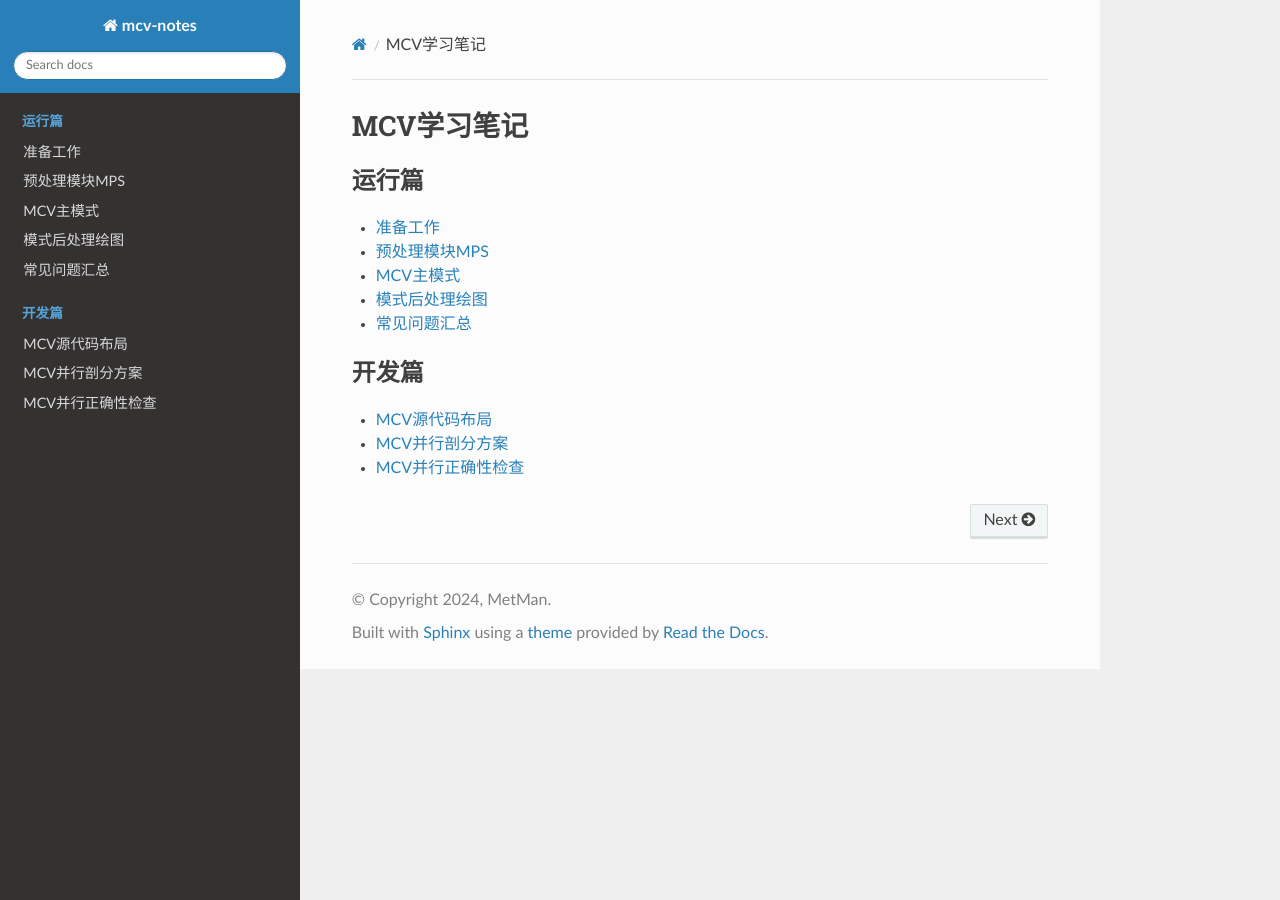
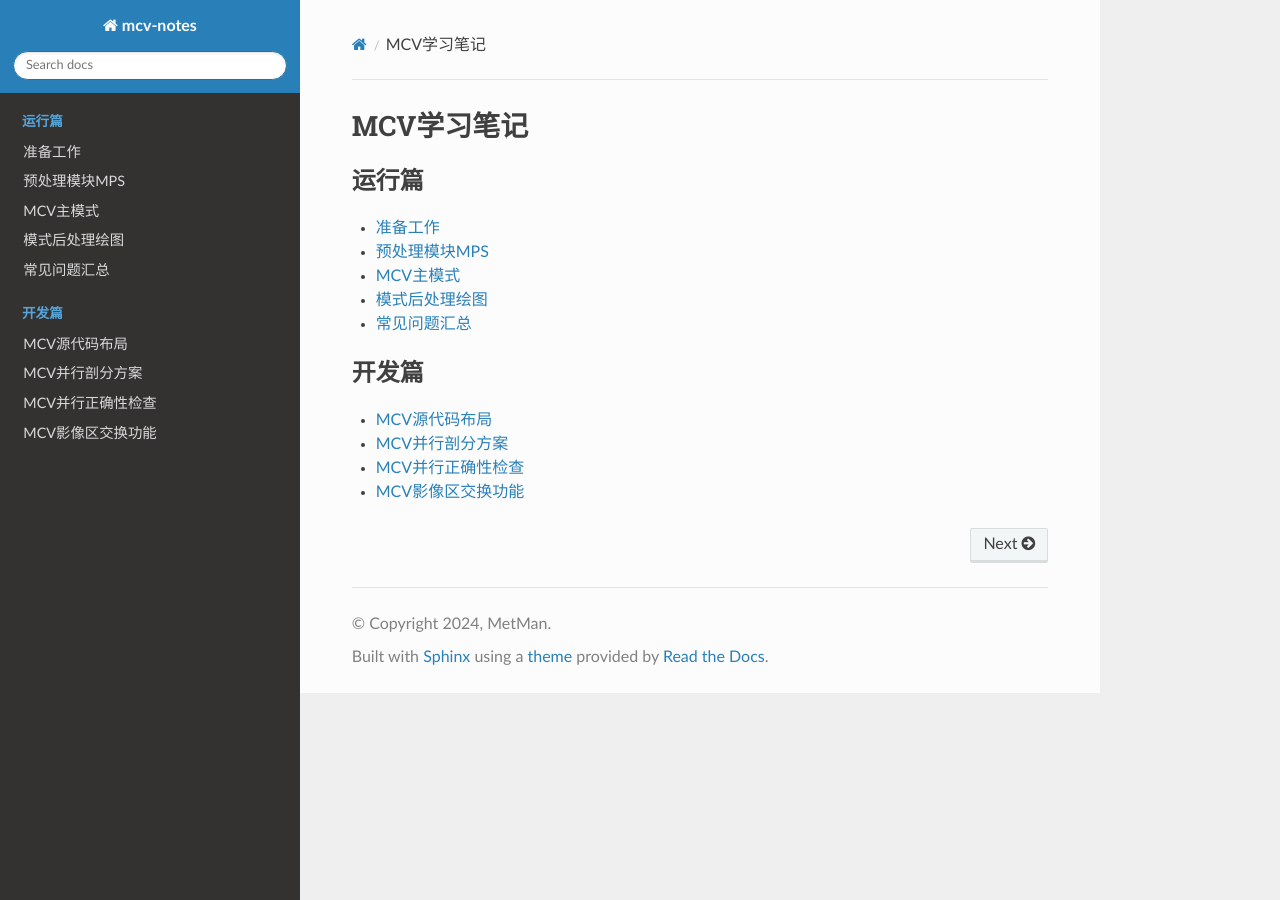
Before and after one commit to qingu/mug, a Sphinx documentation site: the page built from source/index.rst, in a window 1280 px wide. Built offline with Sphinx 7.4.7 and the Read the Docs theme 2.0.0, drawn with Linux system fonts in a browser that asks for light colours; some of the changed lines change nothing that is shown.

Commit message:
add halo exchange desc

````diff
--- /dev/null
+++ b/source/code_section/04_mcv_halo_exchange.md
@@ -0,0 +1,234 @@
+# MCV影像区交换功能
+
+影像区交换功能是MCV并行软件框架核心功能。MCV模式采用空间区域分解的MPI并行实现，带来所谓的影像区（halo）更新需求。为了保证每个进程使用的影像区内数值与邻居进程计算区域一致，必须在计算区域值发生变化后进行影像区更新。
+
+MCV影像区交换功能能够支持全球立方球网格和区域经纬度网格。立方球网格每个面内部的影像区更新与经纬度网格类似，除此之外，立方球网格还需要处理面边界插值和面重叠边一致性需求。
+
+MCV模式并行软件框架开发了以下接口满足不同的影像区交换功能。
+
+| 接口程序                | 用途              |
+|:--------------------|:----------------|
+| bch_scalar          | 单个标量影像区交换       |
+| bch_vector          | 水平向量影像区交换       |
+| bch                 | 动力预报变量影像区交换     |
+| bch_moist           | 示踪物变量影像区交换      |
+| bcorrection         | 动力预报变量面重叠区一致性修正 |
+| bcorrection_moist   | 示踪物面重叠区一致性修正    |
+| exchange_patch_halo | 立方球面边界影像区更新     |
+
+## 接口说明
+
+### bch_scalar
+
+- 功能：单个标量类型变量的影像区交换。对于MCV全球模式，除了常规影像区更新，包括立方球面边界影像区插值更新处理。
+
+- 实现接口
+
+```fortran
+subroutine bch_scalar(qt,gl,jm,coord,qh)
+
+type(gloc),intent(in) :: gl
+type(jame),intent(in) :: jm
+type(cord),intent(in) :: coord
+real,dimension(gp%kms:gp%kme,gp%ims:gp%ime,gp%jms:gp%jme,gp%fms:gp%fme) :: qt
+type(cell),target,optional,intent(in)  :: qh
+```
+
+参数含义：
+
+  - gl: 立方球网格面边界halo点信息
+  - jm: 坐标雅可比和度量项
+  - coord: 计算网格坐标
+  - qt: 标量类型的影像区交换变量
+  - qh: 可选参数，交换变量对应的参考廓线平均态，如果参数存在表示，表示热力学变量在面边界插值前需要先扣除平均态，使用扰动态进行处理
+
+- 示例：
+
+```fortran
+call bch_scalar(qs%pv,gl,jm,coord)
+```
+
+### bch_vector
+
+- 功能：水平矢量类型变量的影像区交换。对于MCV全球模式，除了常规影像区更新，包括立方球面边界影像区插值更新处理。
+
+- 实现接口
+
+```fortran
+subroutine bch_vector(qt,gl,jm,coord,using_buffer)
+
+type(gloc),intent(in) :: gl
+type(jame),intent(in) :: jm
+type(cord),intent(in) :: coord
+type(cell),dimension(2),target,intent(inout)  :: qt
+logical,intent(in), optional :: using_buffer
+```
+
+参数含义：
+
+ - gl: 立方球网格面边界halo点信息
+  - jm: 坐标雅可比和度量项
+  - coord: 计算网格坐标
+  - qt: 水平矢量分量影像区交换变量，cell派生类型数据
+  - using_buffer: 可选参数，是否使用内部注册缓冲进行交换。如存在且为`.true.`，表示qt变量没有经过C-Coupler注册，使用内部注册变量bch_buffer进行影像区交换
+
+- 示例：
+
+```fortran
+call bch_vector(qvec(2:3),gl,jm,coord,using_buffer=.true.)
+```
+
+### bch
+
+- 功能：多个变量打包影像区交换。对于MCV全球模式，除了常规影像区更新，包括立方球面边界影像区插值更新处理。
+
+- 实现接口
+
+```fortran
+subroutine bch(qt,gl,jm,coord,nvar,using_buffer,disable_patch_bound,var_type,qh)
+
+integer,intent(in)    :: nvar
+type(gloc),intent(in) :: gl
+type(jame),intent(in) :: jm
+type(cord),intent(in) :: coord
+type(cell),dimension(nvar),target,intent(inout)  :: qt
+logical,intent(in), optional :: using_buffer
+logical,intent(in), optional :: disable_patch_bound
+integer,intent(in), optional :: var_type
+type(cell),dimension(nvar),target,optional,intent(in)  :: qh
+```
+
+参数含义：
+
+  - nvar: 影像区交换变量数目
+  - gl: 立方球网格面边界halo点信息
+  - jm: 坐标雅可比和度量项
+  - coord: 计算网格坐标
+  - qt: 影像区交换变量，cell派生类型数据
+  - using_buffer: 可选参数，是否使用内部注册缓冲进行交换。如存在且为`.true.`，表示qt变量没有经过C-Coupler注册，使用内部注册变量bch_buffer进行影像区交换
+  - disable_patch_bound: 可选参数，如存在且为`.true.`，表示不对立方球面边界进行插值处理
+  - var_type: 可选参数，如果参数存在，当值为1时，表示交换变量中第2和3个变量为矢量分量，其它为标量；当值为2时，表示所有交换变量为标量类型
+  - qh: 可选参数，参考廓线平均态，如果参数存在表示，表示热力学变量在面边界插值前需要先扣除平均态，使用绕动态进行处理
+
+- 示例
+
+```fortran
+call bch(qt,gl,jm,coord,nvar,qh=qh)
+
+call bch(diffq,gl,jm,coord,nvar,using_buffer=.true.,var_type=2)
+```
+
+### bch_moist
+
+- 功能：多示踪物类型变量打包影像区交换。对于MCV全球模式，除了常规影像区更新，包括立方球面边界影像区插值更新处理。
+
+- 实现接口
+
+```fortran
+subroutine bch_moist(qt,q,gl,jm,coord,nvar,ntracer)
+
+integer,intent(in)    :: nvar
+integer,intent(in)    :: ntracer
+type(gloc),intent(in) :: gl
+type(jame),intent(in) :: jm
+type(cord),intent(in) :: coord
+type(cell),dimension(nvar),intent(in)       :: q
+type(cell),dimension(ntracer),intent(inout)  :: qt
+```
+
+参数含义：
+
+  - nvar: 动力预报变量数目
+  - ntracer: 示踪物类型影像区交换变量数目
+  - gl: 立方球网格面边界halo点信息
+  - jm: 坐标雅可比和度量项
+  - coord: 计算网格坐标
+  - qt: 示踪物类型影像区交换变量，cell派生类型数据
+  - q: 动力预报变量，辅助示踪物变量进行影像区交换处理
+
+- 示例
+
+```fortran
+call bch_moist(qmoist,qt,gl,jm,coord,nvar,ntracer)
+```
+
+### bcorrection
+
+- 功能：用于MCV全球立方球网格动力预报变量的面重叠边一致性处理。
+
+- 实现接口
+
+```fortran
+subroutine bcorrection(qvar,coord,nvar)
+
+integer,intent(in)       :: nvar
+type(cord),intent(in)    :: coord
+type(cell),dimension(nvar),intent(inout)    :: qvar
+```
+
+参数含义：
+
+  - nvar: 动力预报变量数目
+  - coord: 计算网格坐标
+  - qvar: 面重叠边一致性处理的预报变量
+
+- 示例
+
+```fortran
+call bcorrection(rqht,coord,nvar)
+```
+
+
+### bcorrectio_moist
+
+- 功能：用于MCV全球立方球网格示踪物类型变量的面重叠边一致性处理。
+
+- 实现接口
+
+```fortran
+subroutine bcorrection_moist(qvar,coord,nvar,min_max_label)
+
+integer,intent(in)       :: nvar
+type(cord),intent(in)    :: coord
+type(cell),dimension(nvar),intent(inout)    :: qvar
+integer,intent(in),optional  :: min_max_label
+```
+
+参数含义：
+
+  - nvar:示踪物变量数目
+  - coord: 计算网格坐标
+  - qvar: 面重叠边一致性处理的示踪物变量
+  - min_max_label: 可选参数，缺省面重叠边一致性处理采用代数平均操作，如参数存在，当值为1时表示采用绝对值最小一致性操作；当值为2时表示采用绝对值最大一致性操作。
+
+- 示例
+
+```fortran
+call bcorrection_moist(qmt,coord,ntracer)
+
+call bcorrection_moist(qmt,coord,ntracer,1)
+```
+
+### exchange_patch_halo
+
+- 功能：立方球面边界角落影像区更新。
+
+- 实现接口
+
+```fortran
+subroutine exchange_patch_halo(qt,nvar)
+
+integer,intent(in)    :: nvar
+type(cell),dimension(nvar),target,intent(inout)  :: qt
+```
+
+参数含义：
+
+  - nvar: 变量数目
+  - qt: 立方球面边界角落影像区更新变量。
+
+- 示例
+
+```fortran
+call exchange_patch_halo(qvarp,nvar)
+```
--- a/source/code_section/index.rst
+++ b/source/code_section/index.rst
@@ -5,3 +5,4 @@
    01_mcv_code
    02_mcv_decomp
    03_mcv_binary_consis_check
+   04_mcv_halo_exchange
````
